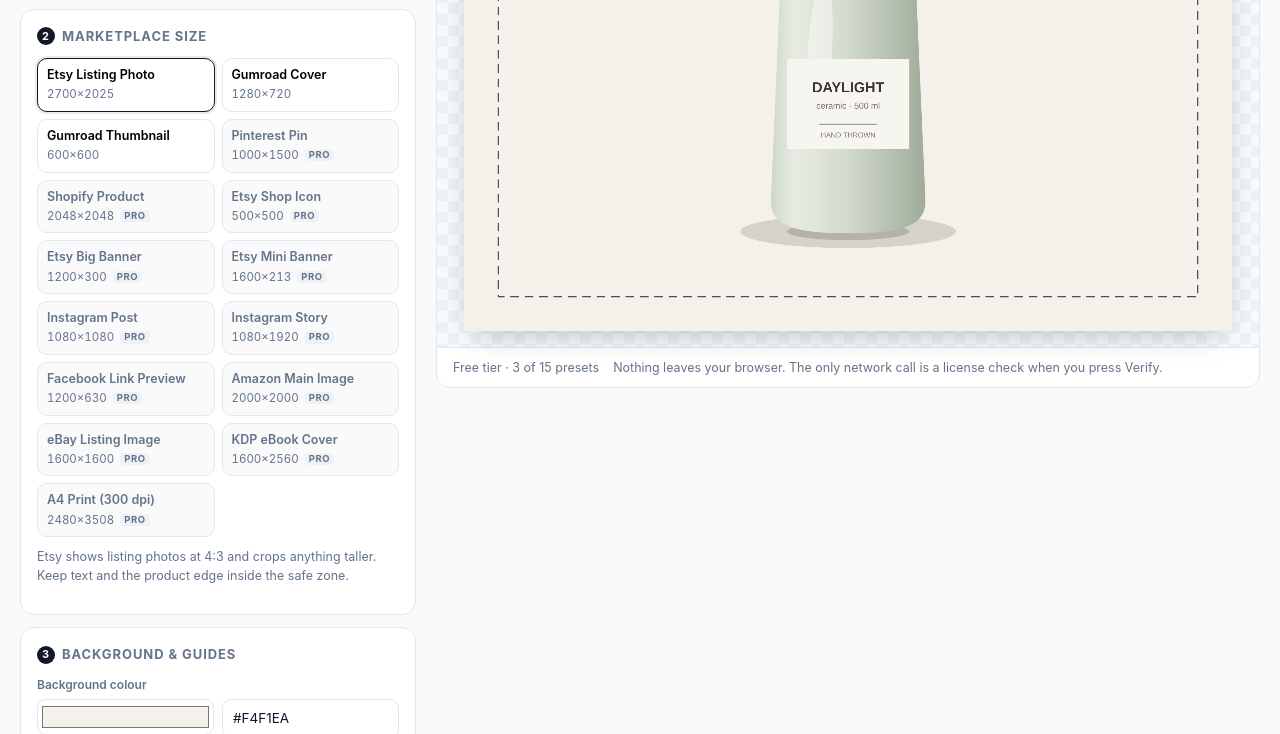
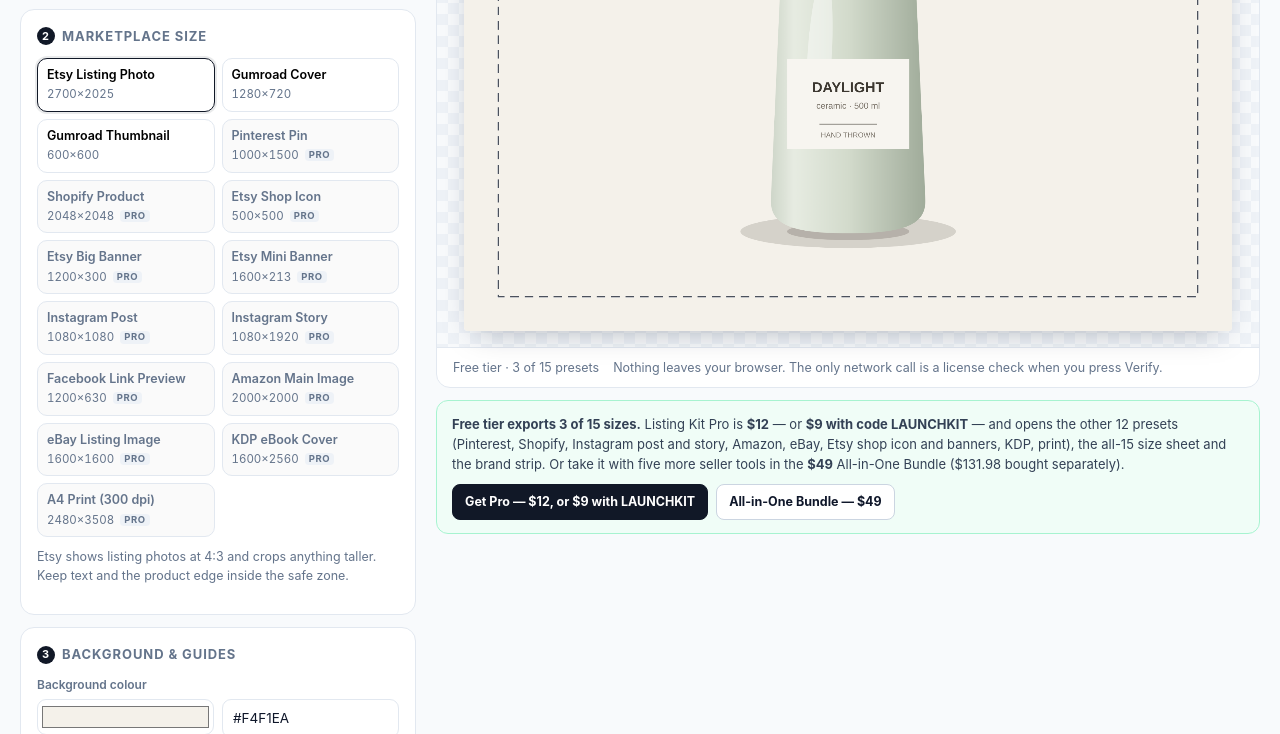
Before and after one commit to yougkxm/yougkxm.github.io, a plain HTML site: page listing-kit/index.html in a window 1280 px wide. Shown: the part 485-1219 px from the top of the page. Drawn offline with Linux system fonts and the light colour scheme.

Commit message:
Add result-area upsell bar under the export preview (Pro $12 / LAUNCHKIT $9, bundle $49)

```diff
--- a/listing-kit/index.html
+++ b/listing-kit/index.html
@@ -113,6 +113,12 @@
   #canvas{max-width:100%;max-height:min(72vh,760px);height:auto;width:auto;display:block;
     box-shadow:0 10px 30px -12px rgba(15,23,42,.35);border-radius:4px;background:#fff}
   .stage-foot{padding:10px 16px;border-top:1px solid var(--line);font-size:12.5px;color:var(--muted);display:flex;gap:14px;flex-wrap:wrap}
+  .upsellbar{margin-top:12px;border:1px solid #a7f3d0;background:#f0fdf7;border-radius:12px;padding:13px 15px}
+  .upsellbar .ut{margin:0;font-size:13px;line-height:1.55;color:#334155}
+  .upsellbar .ul{display:flex;flex-wrap:wrap;gap:8px;margin-top:10px}
+  .upsellbar .ul a{display:inline-block;font-size:12.5px;font-weight:700;text-decoration:none;padding:7px 12px;border-radius:8px;background:#fff;color:#0f172a;border:1px solid #cbd5e1}
+  .upsellbar .ul a.primary{background:#111827;color:#fff;border-color:#111827}
+  .upsellbar .ul a:hover{text-decoration:none;border-color:#111827}
   .status{font-size:12.5px;margin-top:9px;color:var(--muted);min-height:18px}
   .status.ok{color:var(--ok)}
   .status.warn{color:var(--warn)}
@@ -259,6 +265,13 @@
         <div class="stage-foot">
           <span id="tierFoot">Free tier · 3 of 15 presets</span>
           <span>Nothing leaves your browser. The only network call is a license check when you press Verify.</span>
+        </div>
+      </div>
+      <div class="upsellbar" id="resultUpsell">
+        <p class="ut"><b>Free tier exports 3 of 15 sizes.</b> Listing Kit Pro is <b>$12</b> — or <b>$9 with code LAUNCHKIT</b> — and opens the other 12 presets (Pinterest, Shopify, Instagram post and story, Amazon, eBay, Etsy shop icon and banners, KDP, print), the all-15 size sheet and the brand strip. Or take it with five more seller tools in the <b>$49</b> All-in-One Bundle ($131.98 bought separately).</p>
+        <div class="ul">
+          <a class="primary" href="https://8299181964131.gumroad.com/l/listing-kit-pro/LAUNCHKIT?utm_source=webtool&amp;utm_medium=listing-kit&amp;utm_campaign=result-upsell" target="_blank" rel="noopener">Get Pro — $12, or $9 with LAUNCHKIT</a>
+          <a href="https://8299181964131.gumroad.com/l/seller-tools-bundle?utm_source=webtool&amp;utm_medium=listing-kit&amp;utm_campaign=result-upsell" target="_blank" rel="noopener">All-in-One Bundle — $49</a>
         </div>
       </div>
     </section>
```
